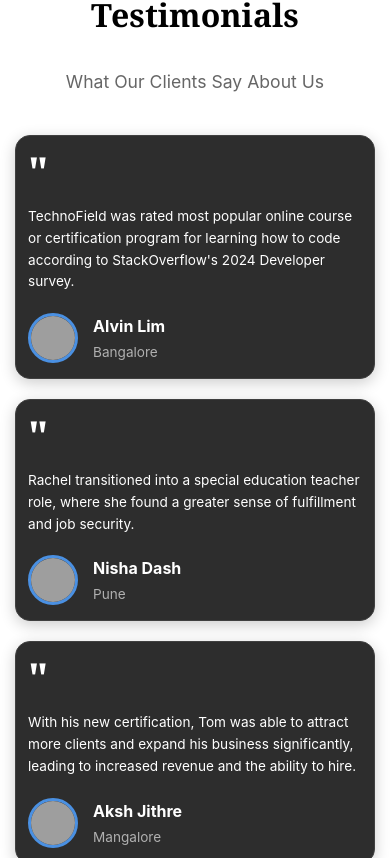
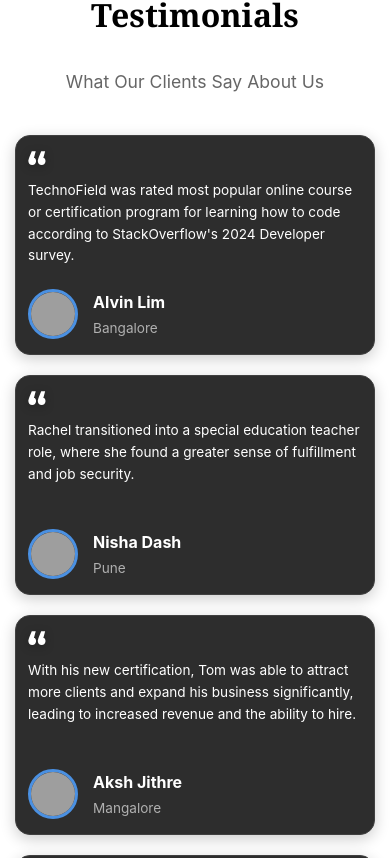
Before and after one commit to iamshiva003/rk-enterprises, a React (Vite) app: page / in a window 390 px wide. Shown: the part 4086-4944 px from the top of the page. Built offline with nearby package versions, Linux system fonts and the light colour scheme; grey boxes are pictures that could not be loaded.

Commit message:
updating the quote icon in testimonials

```diff
--- a/src/components/ProductsTestimonials.css
+++ b/src/components/ProductsTestimonials.css
@@ -113,12 +113,15 @@
 }
 
 .quote-icon {
-    font-size: 4rem;
-    color: white;
-    font-family: 'Georgia', serif;
-    font-weight: bold;
-    line-height: 1;
     margin-bottom: 15px;
+    display: flex;
+    align-items: center;
+}
+
+.quote-icon svg {
+    width: 24px;
+    height: 18px;
+    filter: drop-shadow(0 2px 4px rgba(0, 0, 0, 0.3));
 }
 
 .testimonial-text {
@@ -207,8 +210,9 @@
         min-height: 250px;
     }
 
-    .quote-icon {
-        font-size: 3rem;
+    .quote-icon svg {
+        width: 20px;
+        height: 15px;
     }
 }
 
@@ -236,8 +240,9 @@
         min-height: 220px;
     }
 
-    .quote-icon {
-        font-size: 2.5rem;
+    .quote-icon svg {
+        width: 18px;
+        height: 14px;
     }
 
     .testimonial-text {
--- a/src/components/ProductsTestimonials.tsx
+++ b/src/components/ProductsTestimonials.tsx
@@ -75,7 +75,11 @@
 
                 <div className="testimonials-grid">
                     <div className="testimonial-card">
-                        <div className="quote-icon">"</div>
+                        <div className="quote-icon">
+                            <svg width="18" height="14" viewBox="0 0 18 14" fill="none" xmlns="http://www.w3.org/2000/svg">
+                                <path d="M7.72 0.319998L5.08 9.92L4.2 6.32C5.34667 6.32 6.28 6.65333 7 7.32C7.72 7.98666 8.08 8.90666 8.08 10.08C8.08 11.2267 7.70667 12.16 6.96 12.88C6.24 13.5733 5.33333 13.92 4.24 13.92C3.12 13.92 2.18667 13.5733 1.44 12.88C0.72 12.16 0.36 11.2267 0.36 10.08C0.36 9.73333 0.386667 9.4 0.44 9.08C0.493333 8.73333 0.6 8.33333 0.76 7.88C0.92 7.42666 1.14667 6.82666 1.44 6.08L3.76 0.319998H7.72ZM17.16 0.319998L14.52 9.92L13.64 6.32C14.7867 6.32 15.72 6.65333 16.44 7.32C17.16 7.98666 17.52 8.90666 17.52 10.08C17.52 11.2267 17.1467 12.16 16.4 12.88C15.68 13.5733 14.7733 13.92 13.68 13.92C12.56 13.92 11.6267 13.5733 10.88 12.88C10.16 12.16 9.8 11.2267 9.8 10.08C9.8 9.73333 9.82667 9.4 9.88 9.08C9.93333 8.73333 10.04 8.33333 10.2 7.88C10.36 7.42666 10.5867 6.82666 10.88 6.08L13.2 0.319998H17.16Z" fill="white"/>
+                            </svg>
+                        </div>
                         <p className="testimonial-text">
                             TechnoField was rated most popular online course or certification program for learning how to code according to StackOverflow's 2024 Developer survey.
                         </p>
@@ -95,7 +99,11 @@
                     </div>
 
                     <div className="testimonial-card">
-                        <div className="quote-icon">"</div>
+                        <div className="quote-icon">
+                            <svg width="18" height="14" viewBox="0 0 18 14" fill="none" xmlns="http://www.w3.org/2000/svg">
+                                <path d="M7.72 0.319998L5.08 9.92L4.2 6.32C5.34667 6.32 6.28 6.65333 7 7.32C7.72 7.98666 8.08 8.90666 8.08 10.08C8.08 11.2267 7.70667 12.16 6.96 12.88C6.24 13.5733 5.33333 13.92 4.24 13.92C3.12 13.92 2.18667 13.5733 1.44 12.88C0.72 12.16 0.36 11.2267 0.36 10.08C0.36 9.73333 0.386667 9.4 0.44 9.08C0.493333 8.73333 0.6 8.33333 0.76 7.88C0.92 7.42666 1.14667 6.82666 1.44 6.08L3.76 0.319998H7.72ZM17.16 0.319998L14.52 9.92L13.64 6.32C14.7867 6.32 15.72 6.65333 16.44 7.32C17.16 7.98666 17.52 8.90666 17.52 10.08C17.52 11.2267 17.1467 12.16 16.4 12.88C15.68 13.5733 14.7733 13.92 13.68 13.92C12.56 13.92 11.6267 13.5733 10.88 12.88C10.16 12.16 9.8 11.2267 9.8 10.08C9.8 9.73333 9.82667 9.4 9.88 9.08C9.93333 8.73333 10.04 8.33333 10.2 7.88C10.36 7.42666 10.5867 6.82666 10.88 6.08L13.2 0.319998H17.16Z" fill="white"/>
+                            </svg>
+                        </div>
                         <p className="testimonial-text">
                             Rachel transitioned into a special education teacher role, where she found a greater sense of fulfillment and job security.
                         </p>
@@ -115,7 +123,11 @@
                     </div>
 
                     <div className="testimonial-card">
-                        <div className="quote-icon">"</div>
+                        <div className="quote-icon">
+                            <svg width="18" height="14" viewBox="0 0 18 14" fill="none" xmlns="http://www.w3.org/2000/svg">
+                                <path d="M7.72 0.319998L5.08 9.92L4.2 6.32C5.34667 6.32 6.28 6.65333 7 7.32C7.72 7.98666 8.08 8.90666 8.08 10.08C8.08 11.2267 7.70667 12.16 6.96 12.88C6.24 13.5733 5.33333 13.92 4.24 13.92C3.12 13.92 2.18667 13.5733 1.44 12.88C0.72 12.16 0.36 11.2267 0.36 10.08C0.36 9.73333 0.386667 9.4 0.44 9.08C0.493333 8.73333 0.6 8.33333 0.76 7.88C0.92 7.42666 1.14667 6.82666 1.44 6.08L3.76 0.319998H7.72ZM17.16 0.319998L14.52 9.92L13.64 6.32C14.7867 6.32 15.72 6.65333 16.44 7.32C17.16 7.98666 17.52 8.90666 17.52 10.08C17.52 11.2267 17.1467 12.16 16.4 12.88C15.68 13.5733 14.7733 13.92 13.68 13.92C12.56 13.92 11.6267 13.5733 10.88 12.88C10.16 12.16 9.8 11.2267 9.8 10.08C9.8 9.73333 9.82667 9.4 9.88 9.08C9.93333 8.73333 10.04 8.33333 10.2 7.88C10.36 7.42666 10.5867 6.82666 10.88 6.08L13.2 0.319998H17.16Z" fill="white"/>
+                            </svg>
+                        </div>
                         <p className="testimonial-text">
                             With his new certification, Tom was able to attract more clients and expand his business significantly, leading to increased revenue and the ability to hire.
                         </p>
@@ -135,7 +147,11 @@
                     </div>
 
                     <div className="testimonial-card">
-                        <div className="quote-icon">"</div>
+                        <div className="quote-icon">
+                            <svg width="18" height="14" viewBox="0 0 18 14" fill="none" xmlns="http://www.w3.org/2000/svg">
+                                <path d="M7.72 0.319998L5.08 9.92L4.2 6.32C5.34667 6.32 6.28 6.65333 7 7.32C7.72 7.98666 8.08 8.90666 8.08 10.08C8.08 11.2267 7.70667 12.16 6.96 12.88C6.24 13.5733 5.33333 13.92 4.24 13.92C3.12 13.92 2.18667 13.5733 1.44 12.88C0.72 12.16 0.36 11.2267 0.36 10.08C0.36 9.73333 0.386667 9.4 0.44 9.08C0.493333 8.73333 0.6 8.33333 0.76 7.88C0.92 7.42666 1.14667 6.82666 1.44 6.08L3.76 0.319998H7.72ZM17.16 0.319998L14.52 9.92L13.64 6.32C14.7867 6.32 15.72 6.65333 16.44 7.32C17.16 7.98666 17.52 8.90666 17.52 10.08C17.52 11.2267 17.1467 12.16 16.4 12.88C15.68 13.5733 14.7733 13.92 13.68 13.92C12.56 13.92 11.6267 13.5733 10.88 12.88C10.16 12.16 9.8 11.2267 9.8 10.08C9.8 9.73333 9.82667 9.4 9.88 9.08C9.93333 8.73333 10.04 8.33333 10.2 7.88C10.36 7.42666 10.5867 6.82666 10.88 6.08L13.2 0.319998H17.16Z" fill="white"/>
+                            </svg>
+                        </div>
                         <p className="testimonial-text">
                             With her new skills, Kradey secured a data analyst position at a tech startup, where she uses her skills to drive data-driven decision-making.
                         </p>
```
